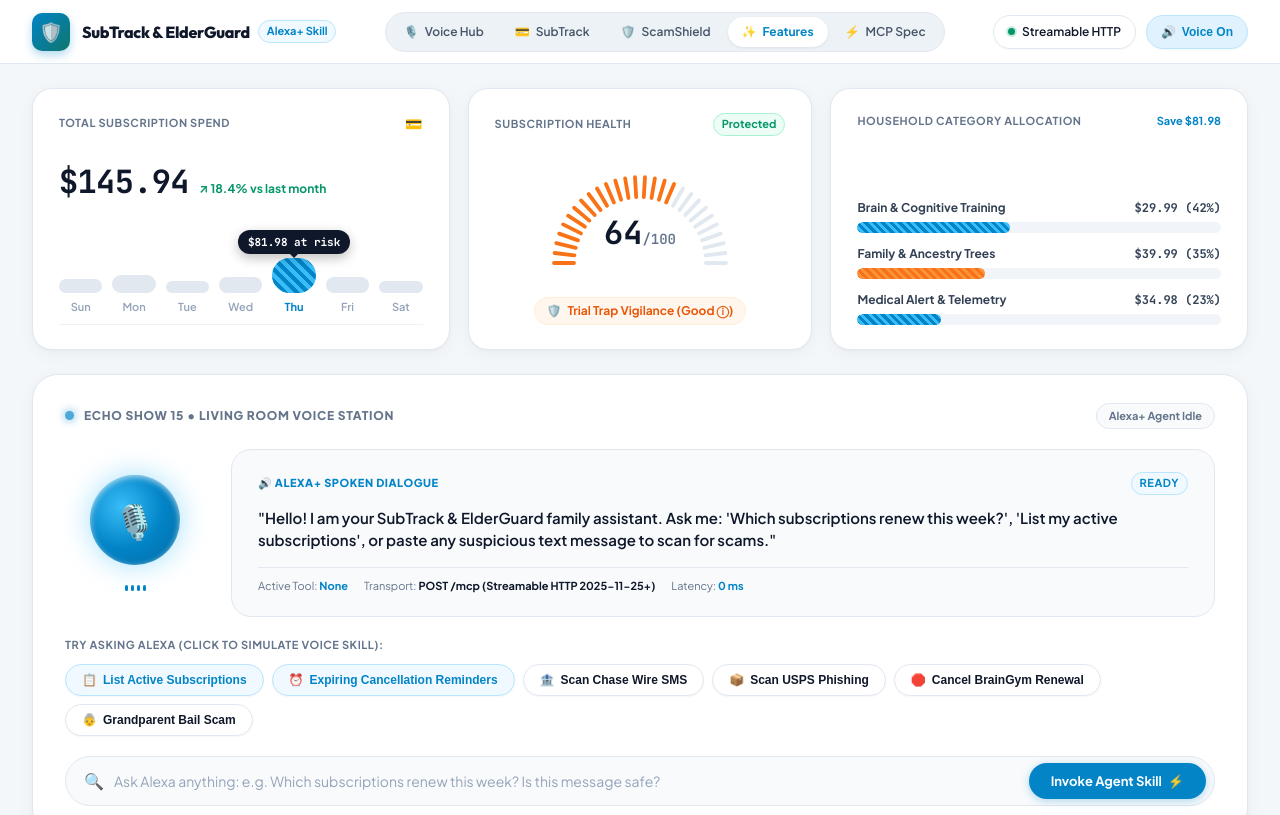
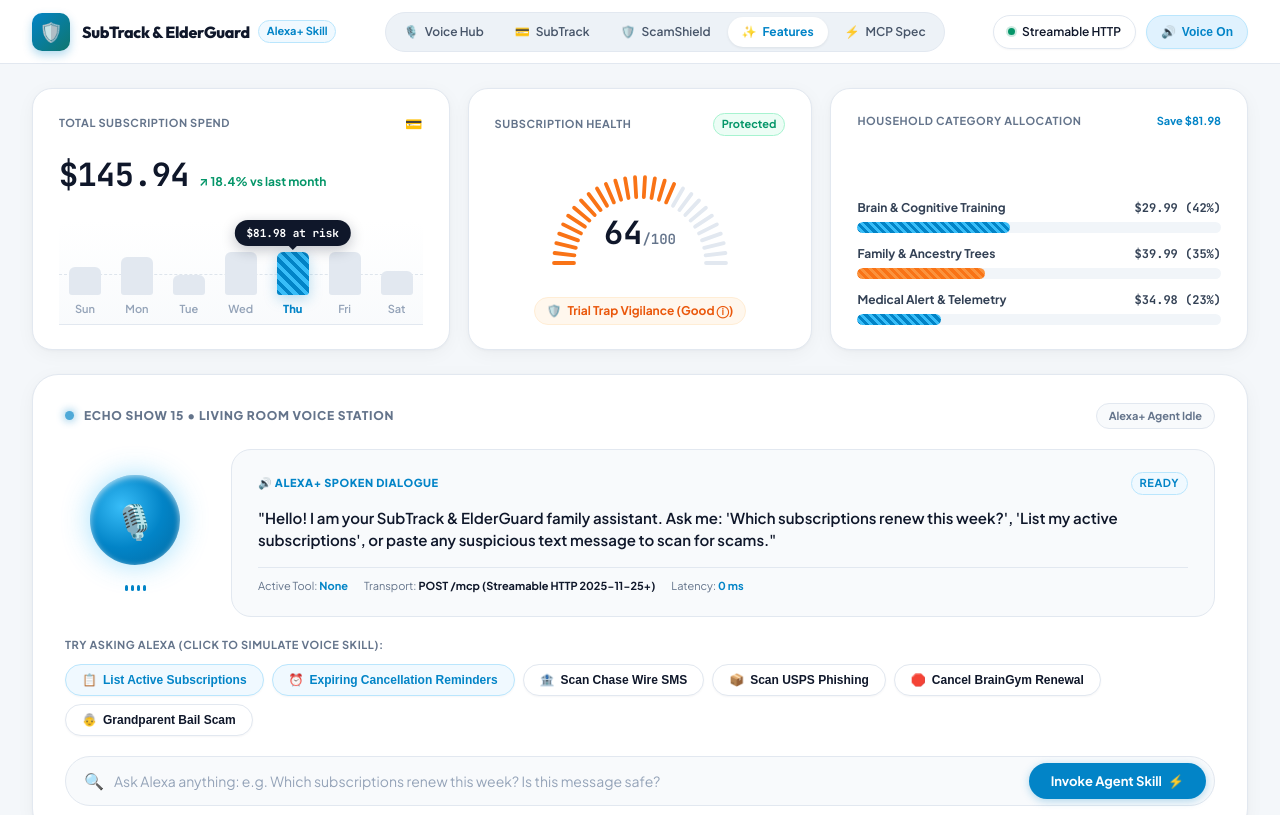
Before and after one commit to Tejal-Bhavsar/subtrack-elderguard-mcp, a website: page src/public/index.html in a window 1280 px wide. Shown: the top 815 px of the page. Drawn offline with Linux system fonts and the light colour scheme; no server answers.

Commit message:
feat(ui): upgrade total spend bar chart with vertical proportions, dashed gridline, and dynamic gliding tooltip

```diff
--- a/src/public/index.html
+++ b/src/public/index.html
@@ -842,16 +842,40 @@
       gap: 3px;
     }
 
-    /* SUBLY MINI BAR CHART (AMPED UP HEIGHT & CLEAR SPACING) */
+    /* SUBLY FINTECH MINI BAR CHART (ULTRA-PREMIUM, DYNAMIC & GLIDING TOOLTIP) */
+    .mini-chart-container {
+      display: flex;
+      flex-direction: column;
+      gap: 6px;
+      position: relative;
+      margin-top: 4px;
+    }
+
     .mini-chart-wrap {
       display: flex;
       align-items: flex-end;
-      gap: 10px;
-      height: 95px;
-      padding-top: 28px;
-      border-bottom: 1px solid var(--surface-border-subtle);
-      padding-bottom: 8px;
+      gap: 8px;
+      height: 105px;
+      padding: 32px 4px 6px;
+      border-bottom: 1px solid var(--surface-border);
       position: relative;
+      background: linear-gradient(180deg, rgba(248, 250, 252, 0) 0%, rgba(241, 245, 249, 0.45) 100%);
+      border-radius: var(--radius-sm) var(--radius-sm) 0 0;
+    }
+
+    /* Subtle background gridlines */
+    .mini-chart-gridline {
+      position: absolute;
+      left: 0;
+      right: 0;
+      height: 1px;
+      border-top: 1px dashed rgba(203, 213, 225, 0.6);
+      pointer-events: none;
+      z-index: 1;
+    }
+
+    .mini-chart-gridline.top-50 {
+      top: 54px;
     }
 
     .chart-bar-col {
@@ -859,23 +883,25 @@
       display: flex;
       flex-direction: column;
       align-items: center;
-      gap: 6px;
       height: 100%;
       justify-content: flex-end;
       position: relative;
       cursor: pointer;
+      z-index: 2;
+      padding: 0 1px;
     }
 
     .chart-bar-fill {
       width: 100%;
-      border-radius: var(--radius-full);
+      max-width: 32px;
+      border-radius: 6px 6px 3px 3px;
       background: #e2e8f0;
-      min-height: 12px;
-      transition: height 0.3s ease, background-color 0.2s ease;
+      transition: height 0.35s cubic-bezier(0.16, 1, 0.3, 1), background 0.2s ease, transform 0.15s ease;
     }
 
     .chart-bar-col:hover .chart-bar-fill {
-      background: #cbd5e1;
+      background: #94a3b8;
+      transform: scaleY(1.04);
     }
 
     .chart-bar-fill.active-hatch {
@@ -886,28 +912,50 @@
         #38bdf8 4px,
         #38bdf8 8px
       ) !important;
-      border-radius: var(--radius-full);
+      border-radius: 6px 6px 3px 3px !important;
+      box-shadow: 0 4px 14px rgba(2, 132, 199, 0.28);
+    }
+
+    .chart-bar-col:hover .chart-bar-fill.active-hatch {
+      transform: scaleY(1.03);
+      filter: brightness(1.05);
     }
 
     .chart-day-label {
       font-size: 11px;
       font-weight: 600;
       color: var(--text-light);
-    }
-
+      margin-top: 6px;
+      transition: all 0.15s ease;
+    }
+
+    .chart-bar-col:hover .chart-day-label {
+      color: var(--text-main);
+    }
+
+    .chart-day-label.active-day {
+      font-weight: 800;
+      color: #0284c7;
+    }
+
+    /* Gliding Dynamic Tooltip */
     .chart-floating-pill {
       position: absolute;
-      top: -28px;
+      top: 0px;
+      left: 64.29%; /* Over Thursday by default */
+      transform: translateX(-50%);
       background: #0f172a;
       color: #ffffff;
-      padding: 4px 10px;
+      padding: 5px 12px;
       border-radius: var(--radius-full);
       font-size: 11px;
       font-weight: 800;
       font-family: var(--font-mono);
       white-space: nowrap;
-      box-shadow: 0 4px 12px rgba(0, 0, 0, 0.25);
+      box-shadow: 0 4px 14px rgba(15, 23, 42, 0.25);
       z-index: 10;
+      pointer-events: none;
+      transition: left 0.22s cubic-bezier(0.16, 1, 0.3, 1), top 0.22s cubic-bezier(0.16, 1, 0.3, 1);
     }
 
     .chart-floating-pill::after {
@@ -2145,36 +2193,43 @@
             <span class="stat-hero-number" id="totalSpendDisplay">$145.94</span>
             <span class="stat-trend-tag">↗ 18.4% vs last month</span>
           </div>
-          <!-- Subly Mini Bar Chart with Caret Tooltip -->
-          <div class="mini-chart-wrap">
-            <div class="chart-bar-col" onclick="selectDay('Sun', '$18.40')">
-              <div class="chart-bar-fill" style="height: 14px;"></div>
+          <!-- Subly Interactive Fintech Mini Bar Chart with Gliding Caret Tooltip -->
+          <div class="mini-chart-container" onmouseleave="resetDayChart()">
+            <div class="mini-chart-wrap" id="miniChartWrap">
+              <!-- Background Reference Gridline -->
+              <div class="mini-chart-gridline top-50" title="$50 baseline"></div>
+
+              <!-- Gliding Tooltip (Defaults to Thursday $81.98 at risk) -->
+              <div class="chart-floating-pill" id="chartPillSavings">$81.98 at risk</div>
+
+              <div class="chart-bar-col" id="barCol-Sun" onmouseenter="hoverDay('Sun', '$18.40', 28, 7.14)" onclick="selectDay('Sun', '$18.40', 28, 7.14)">
+                <div class="chart-bar-fill" style="height: 28px;"></div>
                 <span class="chart-day-label">Sun</span>
               </div>
-            <div class="chart-bar-col" onclick="selectDay('Mon', '$24.99')">
-              <div class="chart-bar-fill" style="height: 18px;"></div>
+              <div class="chart-bar-col" id="barCol-Mon" onmouseenter="hoverDay('Mon', '$24.99', 38, 21.43)" onclick="selectDay('Mon', '$24.99', 38, 21.43)">
+                <div class="chart-bar-fill" style="height: 38px;"></div>
                 <span class="chart-day-label">Mon</span>
               </div>
-            <div class="chart-bar-col" onclick="selectDay('Tue', '$12.99')">
-              <div class="chart-bar-fill" style="height: 12px;"></div>
+              <div class="chart-bar-col" id="barCol-Tue" onmouseenter="hoverDay('Tue', '$12.99', 20, 35.71)" onclick="selectDay('Tue', '$12.99', 20, 35.71)">
+                <div class="chart-bar-fill" style="height: 20px;"></div>
                 <span class="chart-day-label">Tue</span>
               </div>
-            <div class="chart-bar-col" onclick="selectDay('Wed', '$34.98')">
-              <div class="chart-bar-fill" style="height: 16px;"></div>
+              <div class="chart-bar-col" id="barCol-Wed" onmouseenter="hoverDay('Wed', '$34.98', 52, 50.0)" onclick="selectDay('Wed', '$34.98', 52, 50.0)">
+                <div class="chart-bar-fill" style="height: 52px;"></div>
                 <span class="chart-day-label">Wed</span>
               </div>
-            <div class="chart-bar-col" onclick="selectDay('Thu', '$81.98')">
-              <div class="chart-floating-pill" id="chartPillSavings">$81.98 at risk</div>
-              <div class="chart-bar-fill active-hatch" style="height: 38px;"></div>
-              <span class="chart-day-label" style="font-weight: 700; color: #0284c7;">Thu</span>
-            </div>
-            <div class="chart-bar-col" onclick="selectDay('Fri', '$29.99')">
-              <div class="chart-bar-fill" style="height: 16px;"></div>
+              <div class="chart-bar-col" id="barCol-Thu" onmouseenter="hoverDay('Thu', '$81.98 at risk', 84, 64.29)" onclick="selectDay('Thu', '$81.98 at risk', 84, 64.29)">
+                <div class="chart-bar-fill active-hatch" style="height: 84px;"></div>
+                <span class="chart-day-label active-day">Thu</span>
+              </div>
+              <div class="chart-bar-col" id="barCol-Fri" onmouseenter="hoverDay('Fri', '$29.99', 46, 78.57)" onclick="selectDay('Fri', '$29.99', 46, 78.57)">
+                <div class="chart-bar-fill" style="height: 46px;"></div>
                 <span class="chart-day-label">Fri</span>
               </div>
-            <div class="chart-bar-col" onclick="selectDay('Sat', '$15.99')">
-              <div class="chart-bar-fill" style="height: 12px;"></div>
+              <div class="chart-bar-col" id="barCol-Sat" onmouseenter="hoverDay('Sat', '$15.99', 24, 92.86)" onclick="selectDay('Sat', '$15.99', 24, 92.86)">
+                <div class="chart-bar-fill" style="height: 24px;"></div>
                 <span class="chart-day-label">Sat</span>
+              </div>
             </div>
           </div>
         </div>
@@ -2695,11 +2750,43 @@
       setTimeout(() => toast.classList.remove("show"), 3500);
     }
 
-    // Subly Day Chart Click Selector
-    function selectDay(day, amount) {
+    // Subly Day Bar Chart Dynamic Gliding Tooltip & Selection
+    function hoverDay(day, amount, barHeight, percentLeft) {
       const tooltip = document.getElementById("chartPillSavings");
-      tooltip.textContent = `${amount} (${day})`;
-      showToast(`Selected ${day}: ${amount} recurring spend`);
+      if (!tooltip) return;
+      tooltip.style.left = `${percentLeft}%`;
+      // Position smoothly above the bar (height 105px)
+      const topOffset = Math.max(0, 105 - barHeight - 34);
+      tooltip.style.top = `${topOffset}px`;
+      tooltip.textContent = day === 'Thu' ? `$81.98 at risk` : `${amount} · ${day}`;
+
+      document.querySelectorAll(".chart-day-label").forEach(l => l.classList.remove("active-day"));
+      const col = document.getElementById(`barCol-${day}`);
+      if (col) {
+        const lbl = col.querySelector(".chart-day-label");
+        if (lbl) lbl.classList.add("active-day");
+      }
+    }
+
+    function selectDay(day, amount, barHeight, percentLeft) {
+      hoverDay(day, amount, barHeight, percentLeft);
+      showToast(`${day}: ${amount} scheduled household billing`);
+    }
+
+    function resetDayChart() {
+      // Gracefully glide back to Thursday ($81.98 at risk)
+      const tooltip = document.getElementById("chartPillSavings");
+      if (!tooltip) return;
+      tooltip.style.left = `64.29%`;
+      tooltip.style.top = `0px`;
+      tooltip.textContent = `$81.98 at risk`;
+
+      document.querySelectorAll(".chart-day-label").forEach(l => l.classList.remove("active-day"));
+      const thuCol = document.getElementById("barCol-Thu");
+      if (thuCol) {
+        const lbl = thuCol.querySelector(".chart-day-label");
+        if (lbl) lbl.classList.add("active-day");
+      }
     }
 
     // Render Subly Segmented Radial Gauge Ticks (Expanded SVG to eliminate text collisions)
```
Lines whose indentation alone changed are shown as unchanged.
